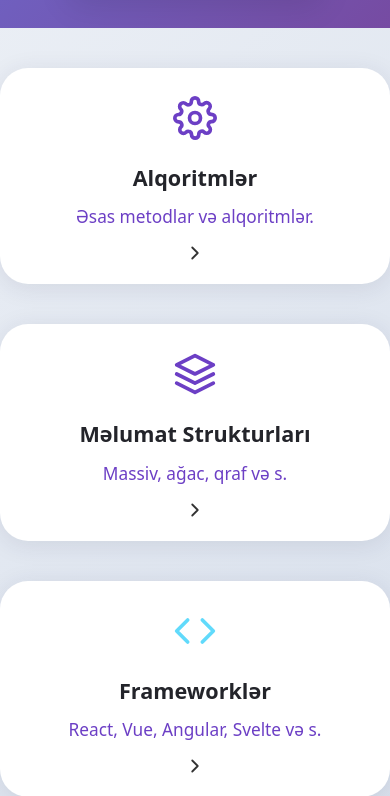
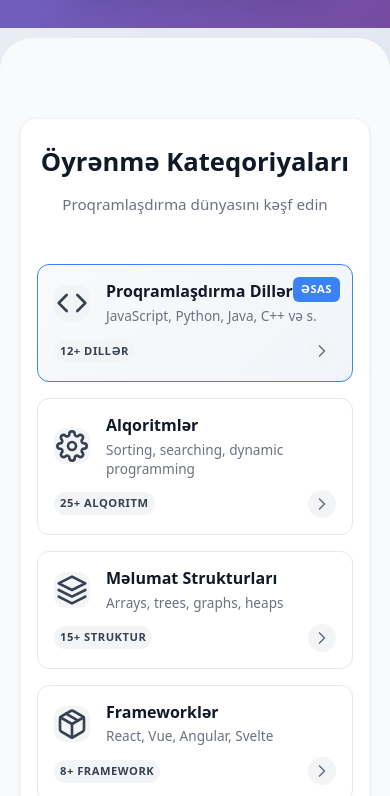
Before and after one commit to mlalayev/myPlatform, a Next.js app: page /1/tutorials in a window 390 px wide. Shown: the part 772-1568 px from the top of the page. Built offline with nearby package versions, Linux system fonts and the light colour scheme; no server answers.

Commit message:
my commit

```diff
--- a/src/app/[lang]/tutorials/TutorialsPage.module.css
+++ b/src/app/[lang]/tutorials/TutorialsPage.module.css
@@ -1,7 +1,179 @@
+/* Categories Section */
 .tutorialsWrapper {
   max-width: 1200px;
-  margin: 30px auto 0 auto;
-  padding-bottom: 50px;
+  margin: 10px auto;
+  padding: 80px 20px;
+  background: #f8fafc;
+  border-radius: 32px;
+}
+
+.categoriesSection {
+  background: white;
+  border-radius: 16px;
+  padding: 48px 32px;
+  box-shadow: 0 1px 3px rgba(0, 0, 0, 0.1);
+  border: 1px solid #f3f4f6;
+}
+
+.categoriesHeader {
+  text-align: center;
+  margin-bottom: 48px;
+}
+
+.categoriesTitle {
+  font-size: 2.4rem;
+  font-weight: 800;
+  color: #111827;
+  margin-bottom: 12px;
+}
+
+.categoriesSubtitle {
+  font-size: 1.1rem;
+  color: #6b7280;
+  font-weight: 400;
+}
+
+.categoriesList {
+  display: flex;
+  flex-direction: column;
+  gap: 16px;
+}
+
+.categoryItem {
+  background: white;
+  border: 1px solid #e5e7eb;
+  border-radius: 12px;
+  padding: 0;
+  transition: all 0.3s ease;
+  text-decoration: none;
+  color: inherit;
+  position: relative;
+  overflow: hidden;
+  cursor: pointer;
+}
+
+.categoryItem:hover {
+  border-color: #d1d5db;
+  box-shadow: 0 4px 12px rgba(0, 0, 0, 0.08);
+  transform: translateY(-2px);
+}
+
+.featuredItem {
+  border-color: #3b82f6;
+  background: linear-gradient(135deg, #f8fafc 0%, #f1f5f9 100%);
+}
+
+.featuredItem:hover {
+  border-color: #2563eb;
+  box-shadow: 0 4px 16px rgba(59, 130, 246, 0.15);
+}
+
+.itemContent {
+  padding: 24px;
+  display: flex;
+  align-items: center;
+  justify-content: space-between;
+  gap: 20px;
+}
+
+.itemLeft {
+  display: flex;
+  align-items: center;
+  gap: 16px;
+  flex: 1;
+}
+
+.itemIcon {
+  width: 48px;
+  height: 48px;
+  border-radius: 12px;
+  background: #f3f4f6;
+  display: flex;
+  align-items: center;
+  justify-content: center;
+  flex-shrink: 0;
+  transition: all 0.3s ease;
+}
+
+.categoryItem:hover .itemIcon {
+  background: #e5e7eb;
+  transform: scale(1.05);
+}
+
+.itemInfo {
+  flex: 1;
+  min-width: 0;
+}
+
+.itemTitle {
+  font-size: 1.25rem;
+  font-weight: 700;
+  color: #111827;
+  margin: 0 0 4px 0;
+  line-height: 1.3;
+}
+
+.itemDescription {
+  font-size: 0.95rem;
+  color: #6b7280;
+  margin: 0;
+  line-height: 1.4;
+}
+
+.itemRight {
+  display: flex;
+  align-items: center;
+  gap: 16px;
+  flex-shrink: 0;
+}
+
+.itemStats {
+  background: #f3f4f6;
+  color: #374151;
+  padding: 6px 12px;
+  border-radius: 20px;
+  font-size: 0.8rem;
+  font-weight: 600;
+  text-transform: uppercase;
+  letter-spacing: 0.5px;
+  transition: all 0.3s ease;
+}
+
+.categoryItem:hover .itemStats {
+  background: #e5e7eb;
+  color: #111827;
+}
+
+.itemArrow {
+  width: 32px;
+  height: 32px;
+  border-radius: 50%;
+  background: #f3f4f6;
+  display: flex;
+  align-items: center;
+  justify-content: center;
+  transition: all 0.3s ease;
+  color: #6b7280;
+}
+
+.categoryItem:hover .itemArrow {
+  background: #e5e7eb;
+  color: #374151;
+  transform: translateX(4px);
+}
+
+.featuredBadge {
+  position: absolute;
+  top: 12px;
+  right: 12px;
+  background: #3b82f6;
+  color: white;
+  padding: 4px 8px;
+  border-radius: 6px;
+  font-size: 0.7rem;
+  font-weight: 600;
+  text-transform: uppercase;
+  letter-spacing: 0.5px;
 }
 .tutorialsTitle {
   font-size: 2.2rem;
@@ -270,6 +442,43 @@
   }
 }
 
+@media (max-width: 768px) {
+  .categoriesSection {
+    padding: 32px 20px;
+  }
+
+  .categoriesTitle {
+    font-size: 2rem;
+  }
+
+  .itemContent {
+    padding: 20px;
+    gap: 16px;
+  }
+
+  .itemIcon {
+    width: 40px;
+    height: 40px;
+  }
+
+  .itemTitle {
+    font-size: 1.1rem;
+  }
+
+  .itemDescription {
+    font-size: 0.9rem;
+  }
+
+  .itemRight {
+    gap: 12px;
+  }
+
+  .itemStats {
+    font-size: 0.75rem;
+    padding: 4px 8px;
+  }
+}
+
 @media (max-width: 600px) {
   .mainCategoriesGrid {
     grid-template-columns: 1fr;
@@ -279,28 +488,64 @@
     grid-column: span 1;
     width: 100%;
   }
-}
-
-.mainCategoryCard {
-  background: #fff;
-  border-radius: 28px;
-  box-shadow: 0 4px 24px rgba(44, 36, 80, 0.1);
-  padding: 28px 0 20px 0; /* smaller padding */
-  display: flex;
-  flex-direction: column;
-  align-items: center;
-  justify-content: center;
-  transition: box-shadow 0.18s, transform 0.18s, background 0.18s;
-  cursor: pointer;
-  position: relative;
-  min-height: 140px; /* smaller height */
-  text-decoration: none;
-}
-.mainCategoryCard:hover {
-  box-shadow: 0 8px 32px rgba(44, 36, 80, 0.16);
-  transform: translateY(-3px) scale(1.02);
-  background: #f7f8fa;
-}
+
+  .featuredCard {
+    grid-column: span 1;
+    height: 320px;
+  }
+
+  .categoriesSection {
+    padding: 24px 16px;
+  }
+
+  .categoriesTitle {
+    font-size: 1.6rem;
+  }
+
+  .categoriesSubtitle {
+    font-size: 0.95rem;
+  }
+
+  .itemContent {
+    padding: 16px;
+    gap: 12px;
+    flex-direction: column;
+    align-items: flex-start;
+  }
+
+  .itemLeft {
+    width: 100%;
+  }
+
+  .itemIcon {
+    width: 36px;
+    height: 36px;
+  }
+
+  .itemTitle {
+    font-size: 1rem;
+  }
+
+  .itemDescription {
+    font-size: 0.85rem;
+  }
+
+  .itemRight {
+    width: 100%;
+    justify-content: space-between;
+  }
+
+  .itemStats {
+    font-size: 0.7rem;
+    padding: 3px 6px;
+  }
+
+  .itemArrow {
+    width: 28px;
+    height: 28px;
+  }
+}
+
 .mainCategoryIcon {
   margin-bottom: 22px;
   display: flex;
@@ -485,13 +730,18 @@
 }
 
 .progressBarFill::before {
-  content: '';
+  content: "";
   position: absolute;
   top: 0;
   left: 0;
   right: 0;
   bottom: 0;
-  background: linear-gradient(90deg, transparent, rgba(255, 255, 255, 0.3), transparent);
+  background: linear-gradient(
+    90deg,
+    transparent,
+    rgba(255, 255, 255, 0.3),
+    transparent
+  );
   animation: shimmer 2s infinite;
 }
 
@@ -1246,13 +1496,13 @@
   background: #e6eaf1;
   border-radius: 8px;
   overflow: hidden;
-  box-shadow: 0 1px 4px rgba(44,36,80,0.07) inset;
+  box-shadow: 0 1px 4px rgba(44, 36, 80, 0.07) inset;
 }
 
 .progressBarFill {
   height: 100%;
   border-radius: 8px;
-  transition: width 0.5s cubic-bezier(0.4,0,0.2,1);
+  transition: width 0.5s cubic-bezier(0.4, 0, 0.2, 1);
   background: linear-gradient(135deg, #667eea 0%, #764ba2 100%);
 }
 
@@ -1279,7 +1529,7 @@
   border-radius: 8px;
   padding: 4px 14px;
   z-index: 2;
-  box-shadow: 0 2px 8px rgba(44,36,80,0.07);
+  box-shadow: 0 2px 8px rgba(44, 36, 80, 0.07);
 }
 
 .tutorialCardUnavailable {
@@ -1291,8 +1541,11 @@
 
 .unavailableOverlay {
   position: absolute;
-  top: 0; left: 0; right: 0; bottom: 0;
-  background: rgba(245,247,250,0.65);
+  top: 0;
+  left: 0;
+  right: 0;
+  bottom: 0;
+  background: rgba(245, 247, 250, 0.65);
   border-radius: 22px;
   z-index: 1;
 }
@@ -1310,9 +1563,9 @@
   border-radius: 8px;
   padding: 4px 16px;
   z-index: 2;
-  box-shadow: 0 2px 8px rgba(44,36,80,0.07);
+  box-shadow: 0 2px 8px rgba(44, 36, 80, 0.07);
   letter-spacing: 0.5px;
-  text-shadow: 0 1px 2px rgba(44,36,80,0.08);
+  text-shadow: 0 1px 2px rgba(44, 36, 80, 0.08);
 }
 
 .tutorialCard {
@@ -1326,7 +1579,7 @@
   opacity: 0.92;
   pointer-events: none;
   position: relative;
-  box-shadow: 0 2px 12px rgba(44,36,80,0.04);
+  box-shadow: 0 2px 12px rgba(44, 36, 80, 0.04);
 }
 
 .tutorialCardUnavailable .availableBadge {
@@ -1334,7 +1587,7 @@
   color: #23242a !important;
   font-weight: 700;
   border-radius: 8px;
-  box-shadow: 0 2px 8px rgba(44,36,80,0.07);
+  box-shadow: 0 2px 8px rgba(44, 36, 80, 0.07);
   letter-spacing: 0.5px;
   text-shadow: none;
 }
@@ -1365,12 +1618,15 @@
 
 /* Platinum Card Styles for 100% completed languages */
 .platinumCard {
-  background: linear-gradient(135deg, #f8f9fa 0%, #e9ecef 50%, #f8f9fa 100%) !important;
+  background: linear-gradient(
+    135deg,
+    #f8f9fa 0%,
+    #e9ecef 50%,
+    #f8f9fa 100%
+  ) !important;
   border: 2px solid #6c757d !important;
-  box-shadow:
-    0 8px 32px rgba(108, 117, 125, 0.3),
-    0 0 0 1px rgba(108, 117, 125, 0.1),
-    inset 0 1px 0 rgba(255, 255, 255, 0.9) !important;
+  box-shadow: 0 8px 32px rgba(108, 117, 125, 0.3),
+    0 0 0 1px rgba(108, 117, 125, 0.1), inset 0 1px 0 rgba(255, 255, 255, 0.9) !important;
   position: relative;
   overflow: hidden;
   animation: platinumShine 3s ease-in-out infinite;
@@ -1413,7 +1669,12 @@
 }
 
 .platinumProgress {
-  background: linear-gradient(135deg, #6c757d 0%, #adb5bd 50%, #6c757d 100%) !important;
+  background: linear-gradient(
+    135deg,
+    #6c757d 0%,
+    #adb5bd 50%,
+    #6c757d 100%
+  ) !important;
   box-shadow: 0 0 8px rgba(108, 117, 125, 0.6) !important;
   animation: platinumPulse 2s ease-in-out infinite;
 }
@@ -1425,17 +1686,14 @@
 }
 
 @keyframes platinumShine {
-  0%, 100% {
-    box-shadow:
-      0 8px 32px rgba(108, 117, 125, 0.3),
-      0 0 0 1px rgba(108, 117, 125, 0.1),
-      inset 0 1px 0 rgba(255, 255, 255, 0.9);
+  0%,
+  100% {
+    box-shadow: 0 8px 32px rgba(108, 117, 125, 0.3),
+      0 0 0 1px rgba(108, 117, 125, 0.1), inset 0 1px 0 rgba(255, 255, 255, 0.9);
   }
   50% {
-    box-shadow:
-      0 12px 40px rgba(108, 117, 125, 0.5),
-      0 0 0 1px rgba(108, 117, 125, 0.2),
-      inset 0 1px 0 rgba(255, 255, 255, 1);
+    box-shadow: 0 12px 40px rgba(108, 117, 125, 0.5),
+      0 0 0 1px rgba(108, 117, 125, 0.2), inset 0 1px 0 rgba(255, 255, 255, 1);
   }
 }
 
@@ -1449,7 +1707,8 @@
 }
 
 @keyframes platinumPulse {
-  0%, 100% {
+  0%,
+  100% {
     opacity: 1;
     transform: scale(1);
   }
@@ -1477,10 +1736,8 @@
 @media (max-width: 480px) {
   .platinumCard {
     border-width: 1px !important;
-    box-shadow:
-      0 4px 16px rgba(108, 117, 125, 0.2),
-      0 0 0 1px rgba(108, 117, 125, 0.1),
-      inset 0 1px 0 rgba(255, 255, 255, 0.9) !important;
+    box-shadow: 0 4px 16px rgba(108, 117, 125, 0.2),
+      0 0 0 1px rgba(108, 117, 125, 0.1), inset 0 1px 0 rgba(255, 255, 255, 0.9) !important;
   }
 
   .platinumIcon {
--- a/src/app/[lang]/tutorials/page.tsx
+++ b/src/app/[lang]/tutorials/page.tsx
@@ -20,34 +20,40 @@ import { usePathname } from "next/navigation";
 
 const mainCategories = [
   {
+    key: "languages",
+    name: "Proqramlaşdırma Dilləri",
+    icon: <FiCode size={32} color="#374151" />,
+    description: "JavaScript, Python, Java, C++ və s.",
+    stats: "12+ Dillər",
+    featured: true,
+  },
+  {
     key: "algorithms",
     name: "Alqoritmlər",
-    icon: <FiSettings size={44} color="#6c3fc5" />,
-    description: "Əsas metodlar və alqoritmlər.",
+    icon: <FiSettings size={32} color="#374151" />,
+    description: "Sorting, searching, dynamic programming",
+    stats: "25+ Alqoritm",
   },
   {
     key: "data-structures",
     name: "Məlumat Strukturları",
-    icon: <FiLayers size={44} color="#6c3fc5" />,
-    description: "Massiv, ağac, qraf və s.",
+    icon: <FiLayers size={32} color="#374151" />,
+    description: "Arrays, trees, graphs, heaps",
+    stats: "15+ Struktur",
   },
   {
     key: "frameworks",
     name: "Frameworklər",
-    icon: <FiCode size={44} color="#61dafb" />,
-    description: "React, Vue, Angular, Svelte və s.",
-  },
-  {
-    key: "languages",
-    name: "Proqramlaşdırma Dilləri",
-    icon: <FiCode size={44} color="#23242a" />,
-    description: "JavaScript, Python, Java və s.",
+    icon: <FiPackage size={32} color="#374151" />,
+    description: "React, Vue, Angular, Svelte",
+    stats: "8+ Framework",
   },
   {
     key: "topics",
     name: "Proqramlaşdırma Mövzuları",
-    icon: <FiBook size={44} color="#e67e22" />,
-    description: "OOP, Rekursiya, Polimorfizm və s.",
+    icon: <FiBook size={32} color="#374151" />,
+    description: "OOP, Design Patterns, Clean Code",
+    stats: "20+ Mövzu",
   },
 ];
 
@@ -102,25 +108,42 @@ export default function TutorialsPage() {
       />
 
       <div className={styles.tutorialsWrapper}>
-        <div className={styles.mainCategoriesGrid}>
+        <div className={styles.categoriesSection}>
+          <div className={styles.categoriesHeader}>
+            <h2 className={styles.categoriesTitle}>Öyrənmə Kateqoriyaları</h2>
+            <p className={styles.categoriesSubtitle}>
+              Proqramlaşdırma dünyasını kəşf edin
+            </p>
+          </div>
+
+          <div className={styles.categoriesList}>
             {mainCategories.map((cat, idx) => (
               <Link
                 href={`/${currentLang}/tutorials/${cat.key}`}
-              className={
-                idx === mainCategories.length - 1
-                  ? `${styles.mainCategoryCard} ${styles.mainCategoryCardFull}`
-                  : styles.mainCategoryCard
-              }
+                className={`${styles.categoryItem} ${cat.featured ? styles.featuredItem : ''}`}
                 key={cat.key}
               >
-              <div className={styles.mainCategoryIcon}>{cat.icon}</div>
-              <div className={styles.mainCategoryName}>{cat.name}</div>
-              <div className={styles.mainCategoryDesc}>{cat.description}</div>
-              <span className={styles.languageArrow}>
-                <FiChevronRight size={22} />
-              </span>
+                <div className={styles.itemContent}>
+                  <div className={styles.itemLeft}>
+                    <div className={styles.itemIcon}>
+                      {cat.icon}
+                    </div>
+                    <div className={styles.itemInfo}>
+                      <h3 className={styles.itemTitle}>{cat.name}</h3>
+                      <p className={styles.itemDescription}>{cat.description}</p>
+                    </div>
+                  </div>
+                  <div className={styles.itemRight}>
+                    <span className={styles.itemStats}>{cat.stats}</span>
+                    <div className={styles.itemArrow}>
+                      <FiChevronRight size={20} />
+                    </div>
+                  </div>
+                </div>
+                {cat.featured && <div className={styles.featuredBadge}>Əsas</div>}
               </Link>
             ))}
+          </div>
         </div>
       </div>
       <Footer />
```
Lines whose indentation alone changed are shown as unchanged.
